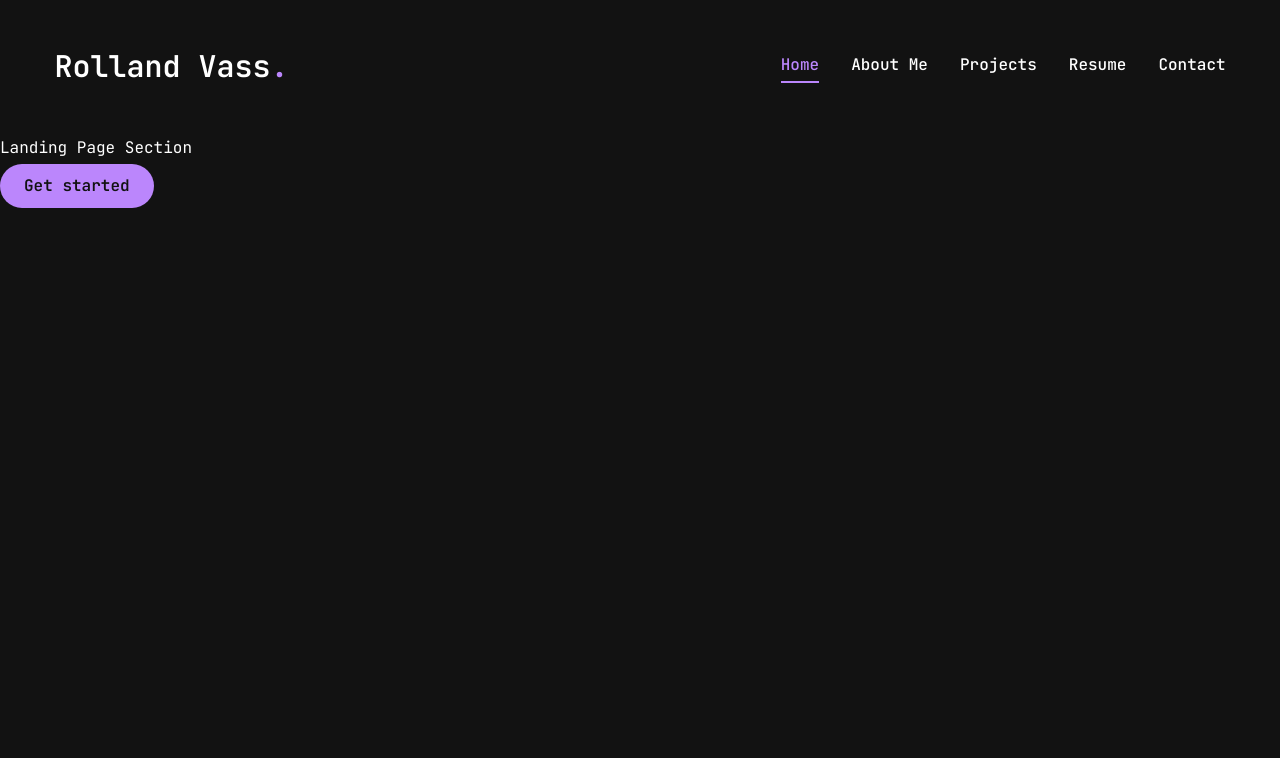
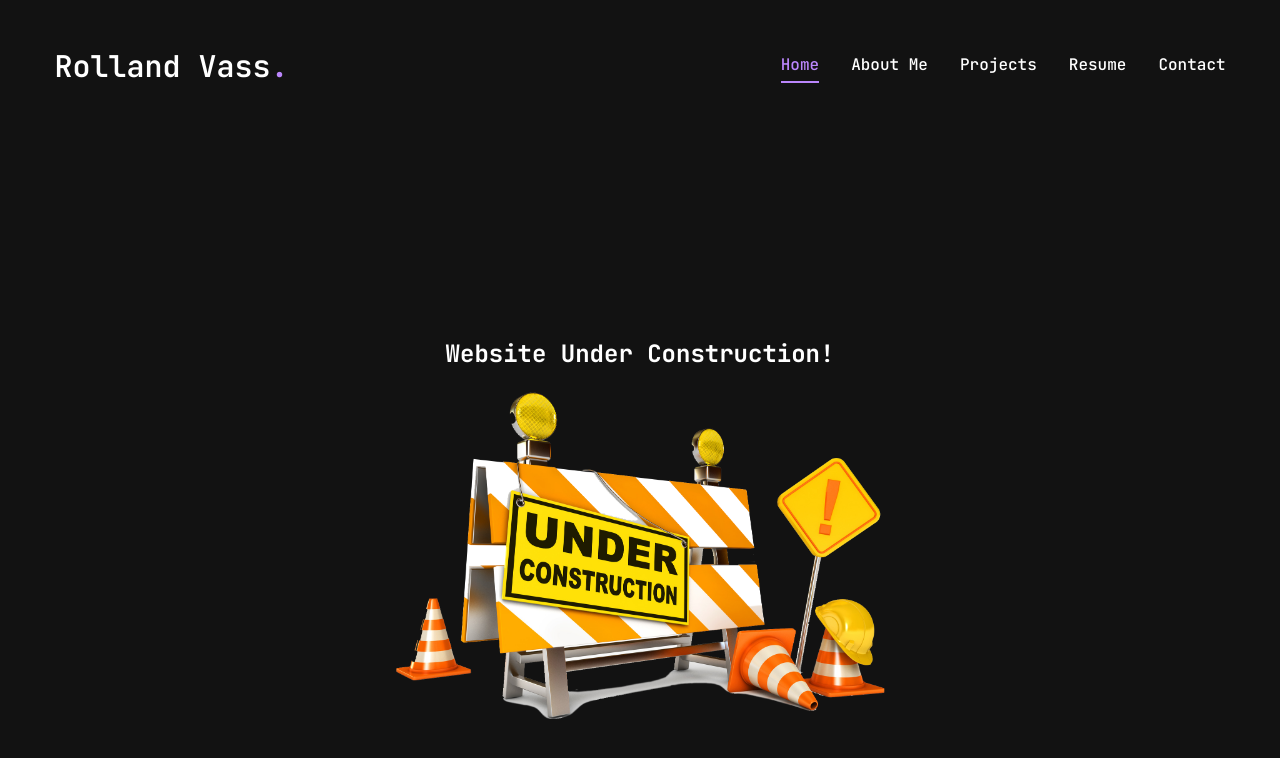
Before and after one commit to rollandvass/Portfolio, a Next.js app: page / in a window 1280 px wide. Shown: the top 758 px of the page. Built offline with nearby package versions, Linux system fonts and the light colour scheme.

Commit message:
Added temporary 'Under Construction' pages

```diff
--- a/app/aboutme/page.jsx
+++ b/app/aboutme/page.jsx
@@ -1,5 +1,13 @@
+import Image from 'next/image';
+import UnderConstructionImage from '../../assets/under-construction.png';
+
 const AboutMe = () => {
-    return <div>About Me Section</div>
+    return (
+        <section className='flex flex-col items-center justify-center min-h-screen'>
+            <h1 className='text-2xl font-bold mb-4'>About Me Section Is Under Construction!</h1>
+            <Image src={UnderConstructionImage} alt='Website Under Construction' width={500} height={300} />
+        </section>
+    )
 }
 
 export default AboutMe
--- a/app/contact/page.jsx
+++ b/app/contact/page.jsx
@@ -1,5 +1,13 @@
+import Image from 'next/image';
+import UnderConstructionImage from '../../assets/under-construction.png';
+
 const Contact = () => {
-    return <div>Contact Section</div>
+    return (
+        <section className='flex flex-col items-center justify-center min-h-screen'>
+            <h1 className='text-2xl font-bold mb-4'>Contact Section Is Under Construction!</h1>
+            <Image src={UnderConstructionImage} alt='Website Under Construction' width={500} height={300} />
+        </section>
+    )
 }
 
 export default Contact
--- a/app/page.jsx
+++ b/app/page.jsx
@@ -1,13 +1,11 @@
-import Link from 'next/link';
-import { Button } from '../components/ui/button';
+import Image from 'next/image';
+import UnderConstructionImage from '../assets/under-construction.png';
 
 export default function Home() {
     return (
-        <>
-            <main>Landing Page Section</main>
-            <Link href="/aboutme">
-                <Button>Get started</Button>
-            </Link>
-        </>
+        <section className='flex flex-col items-center justify-center min-h-screen'>
+            <h1 className='text-2xl font-bold mb-4'>Website Under Construction!</h1>
+            <Image src={UnderConstructionImage} alt='Website Under Construction' width={500} height={300} />
+        </section>
     );
 }
--- a/app/projects/page.jsx
+++ b/app/projects/page.jsx
@@ -1,5 +1,13 @@
+import Image from 'next/image';
+import UnderConstructionImage from '../../assets/under-construction.png';
+
 const Projects = () => {
-    return <div>Projects Section</div>
+    return (
+        <section className='flex flex-col items-center justify-center min-h-screen'>
+            <h1 className='text-2xl font-bold mb-4'>Projects Section Is Under Construction!</h1>
+            <Image src={UnderConstructionImage} alt='Website Under Construction' width={500} height={300} />
+        </section>
+    )
 }
 
 export default Projects
--- a/app/resume/page.jsx
+++ b/app/resume/page.jsx
@@ -1,5 +1,13 @@
+import Image from 'next/image';
+import UnderConstructionImage from '../../assets/under-construction.png';
+
 const Resume = () => {
-    return <div>Resume Section</div>
+    return (
+        <section className='flex flex-col items-center justify-center min-h-screen'>
+            <h1 className='text-2xl font-bold mb-4'>Resume Section Is Under Construction!</h1>
+            <Image src={UnderConstructionImage} alt='Website Under Construction' width={500} height={300} />
+        </section>
+    )
 }
 
 export default Resume
```
Also changed, not shown: assets/under-construction.png (added).
